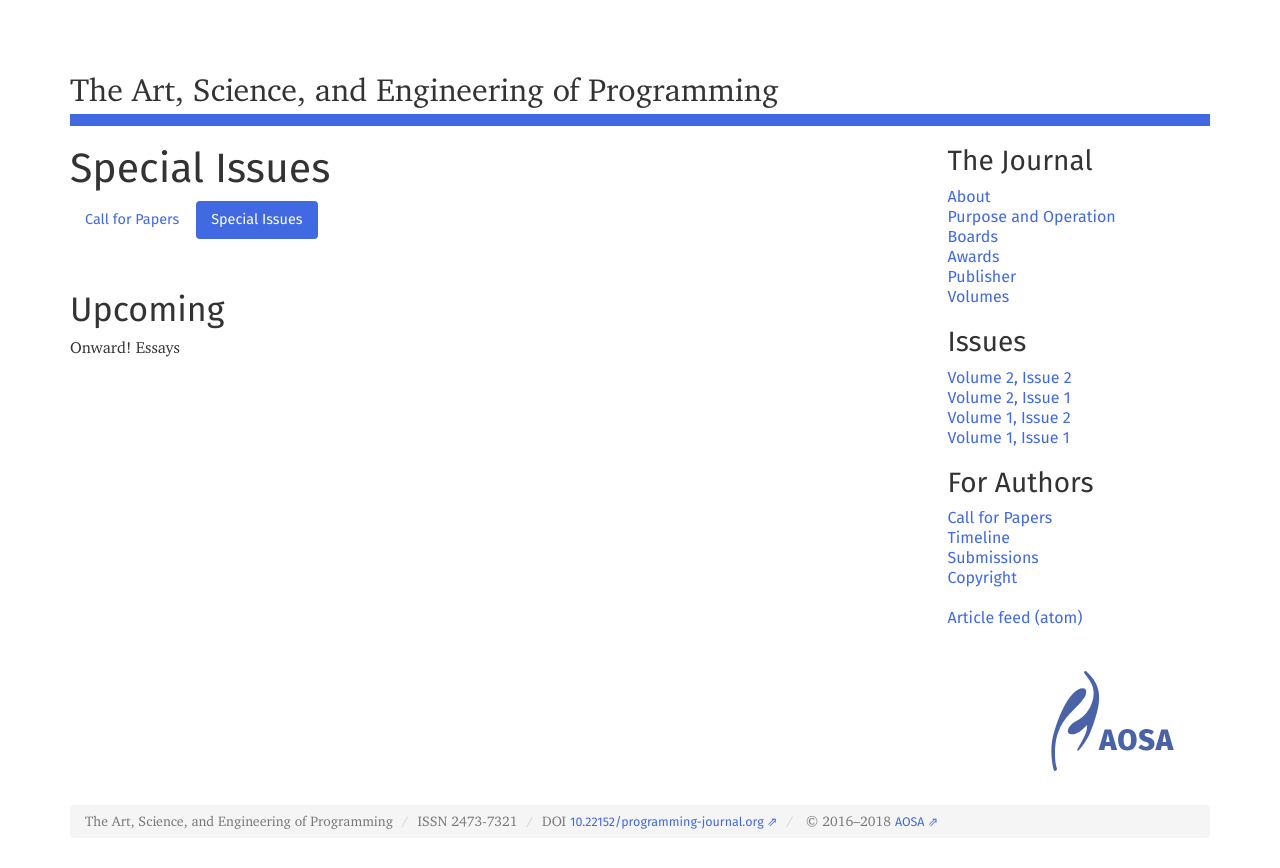
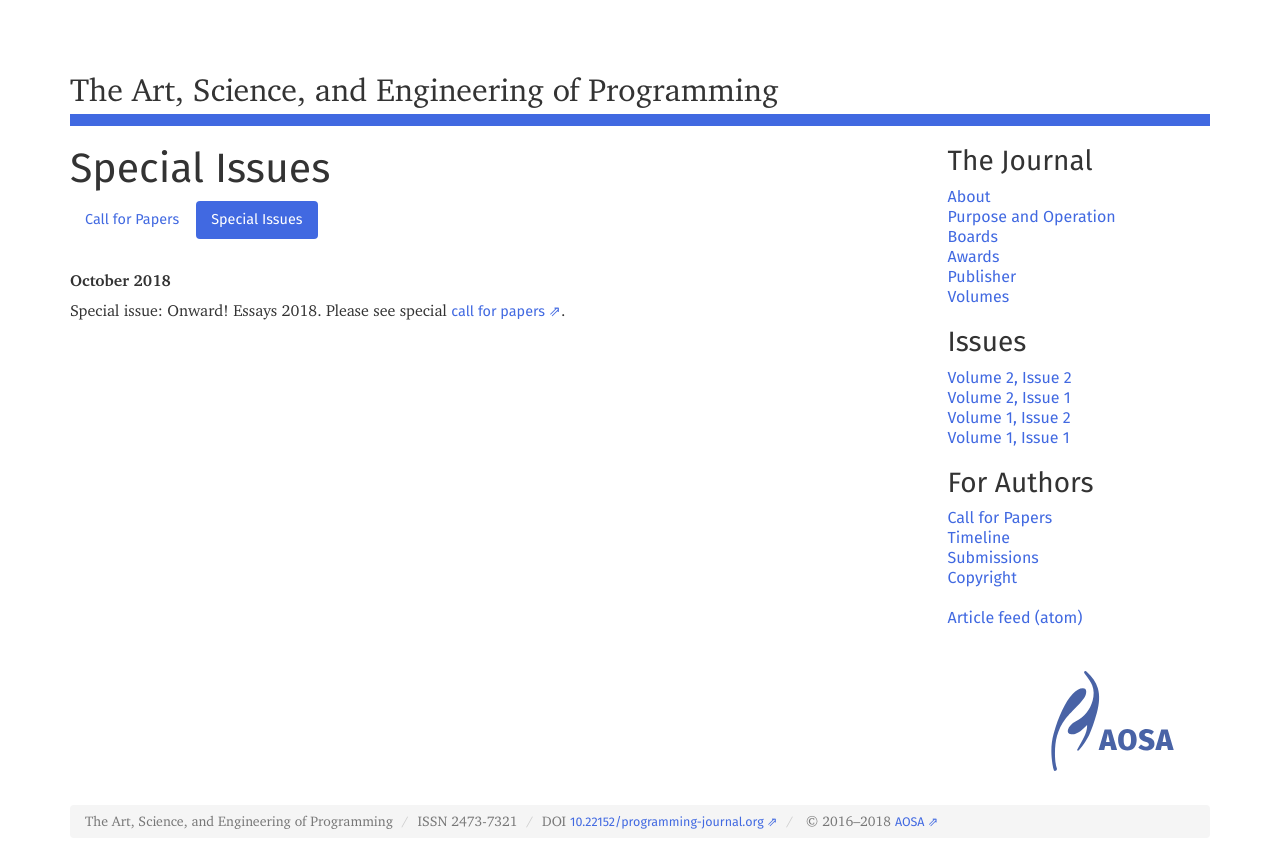
Before and after one commit to programming-journal/programming-journal.github.io, a Jekyll site: the page built from cfp/special-issues.markdown, in a window 1280 px wide. Shown: the top 868 px of the page. Built offline with Jekyll 4.4.1, drawn with Linux system fonts in a browser that asks for light colours; nearby versions of some CDN libraries.

Commit message:
Improved special-issues.markdown

```diff
--- a/cfp/special-issues.markdown
+++ b/cfp/special-issues.markdown
@@ -1,6 +1,9 @@
 ---
 title: "Special Issues"
 ---
-## Upcoming
 
-Onward! Essays
+**October 2018**
+
+Special issue: Onward! Essays 2018. Please see special [call for papers][onward-essays].
+
+[onward-essays]: https://2018.onward-conference.org/track/onward-2018-Onward-Essays
```
